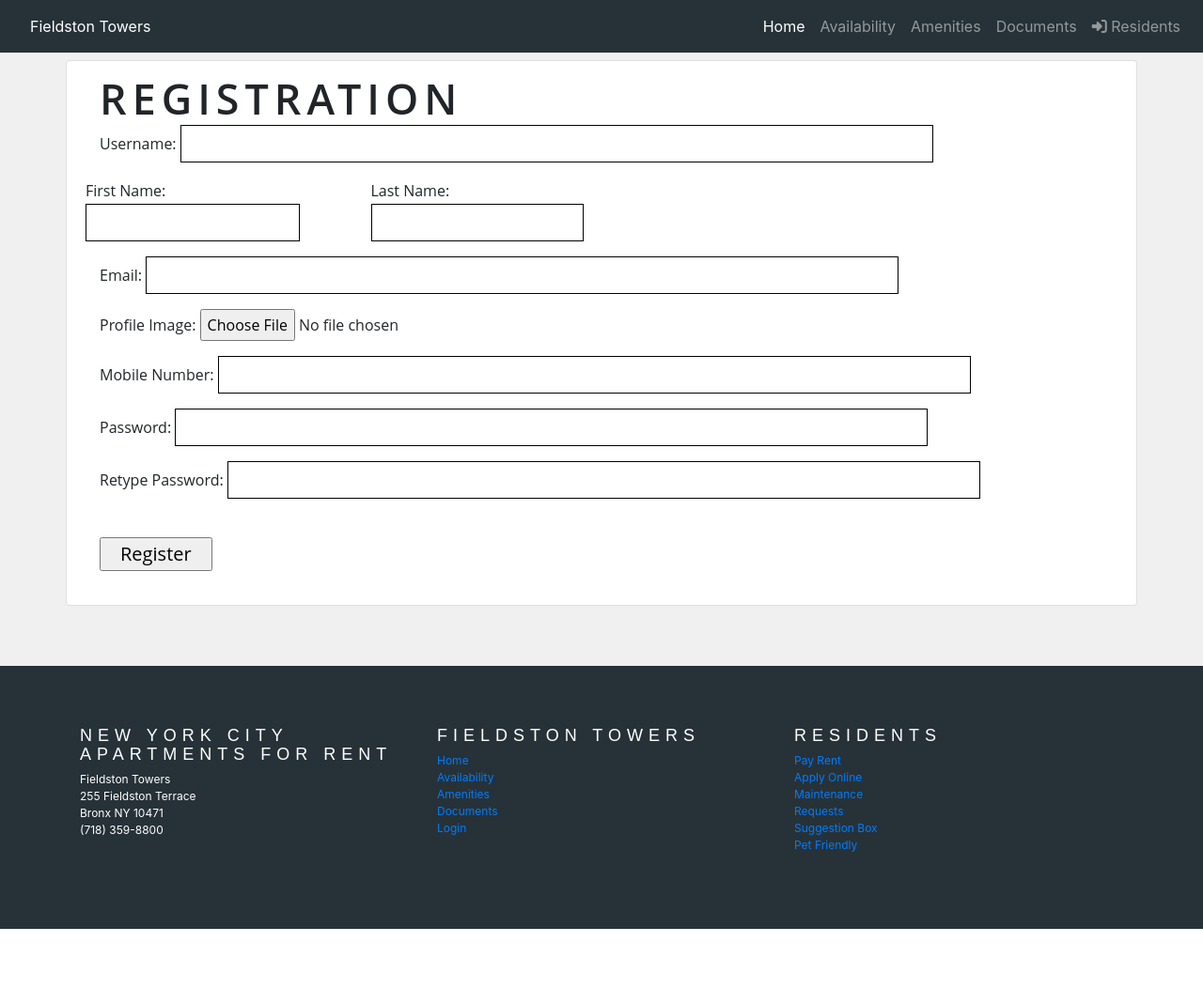
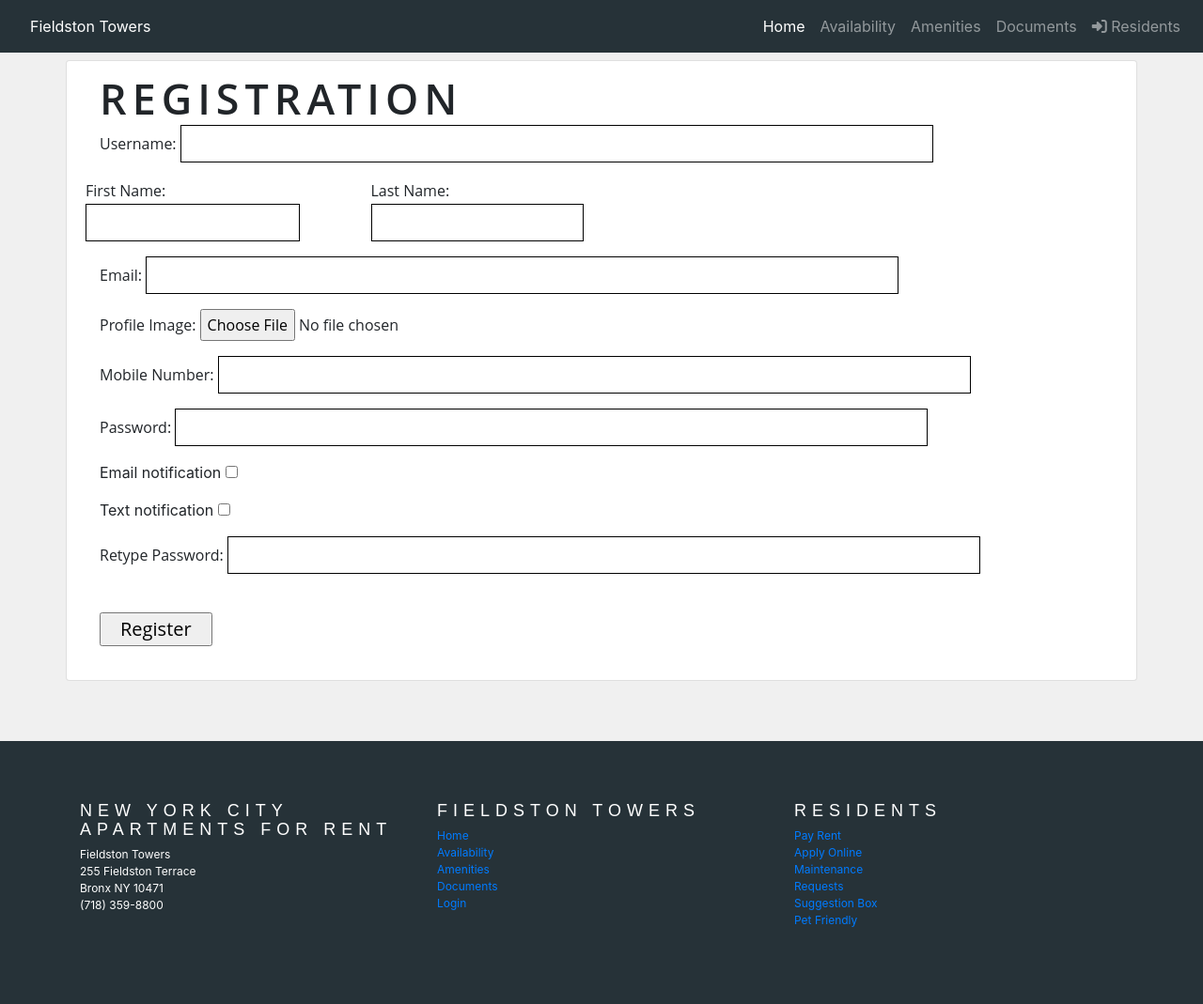
Before and after one commit to Niko2708/FieldstonTerrace, a Flask app: page /registration in a window 1280 px wide. Shown: the whole page at 94% size. Before the commit the page ends 989 px from the top, so only its background shows below. Run offline with Flask 2, Linux system fonts and the light colour scheme; some libraries are stand-ins or nearby versions.

Commit message:
Fix registration page

```diff
--- a/app/forms.py
+++ b/app/forms.py
@@ -19,8 +19,8 @@ class RegistrationForm(FlaskForm):
     email = StringField('Email', validators=[DataRequired(), Email()])
     profile_pic= FileField('Profile Picture', validators=[FileAllowed(['jpg', 'png'])])
     phone = StringField('Phone', validators=[DataRequired()])
-    email_notification = BooleanField('Text Notification')
-    mobile_notification = BooleanField('Mobile Notification')
+    email_notification = BooleanField('Text Notification', default=False)
+    mobile_notification = BooleanField('Mobile Notification', default=False)
     password = PasswordField('Password', validators=[DataRequired()])
     password2 = PasswordField('Repeat Password', validators=[DataRequired(), EqualTo('password')])
     submit = SubmitField('Register')
--- a/app/routes.py
+++ b/app/routes.py
@@ -4,16 +4,10 @@ from app.forms import *
 from flask_login import current_user, login_user, logout_user, login_required
 from app.models import User, Maintenance, Event, CommunityBoard
 from app.email import *
-import os
-from werkzeug.utils import secure_filename
-import smtplib
-from flask_mail import Message
 from app.forms import ResetPasswordForm
-from sendgrid import SendGridAPIClient
-from sendgrid.helpers.mail import Mail
 
 # routes for resident users that login in
-@app.route('/home', methods =['GET','POST'])
+@app.route('/home', methods=['GET', 'POST'])
 @login_required
 def home():
     image_file = url_for('static', filename='profile_pics/default.jpg')
@@ -26,6 +20,7 @@ def home():
     community = CommunityBoard.query.order_by(CommunityBoard.timestamp.desc()).all()
     return render_template('community.html', form=form, community=community, image_file=image_file)
 
+
 @app.route('/user/<username>')
 @login_required
 def user(username):
@@ -34,7 +29,8 @@ def user(username):
     posts = CommunityBoard.query.order_by(CommunityBoard.timestamp.desc()).all()
     return render_template('user.html', user=user, posts=posts, image_file=image_file)
 
-@app.route('/edit_profile', methods = ['GET', 'POST'])
+
+@app.route('/edit_profile', methods=['GET', 'POST'])
 @login_required
 def edit_profile():
     UsernameForm = EditUsernameForm()
@@ -60,7 +56,9 @@ def edit_profile():
         NameForm.firstName.data = current_user.firstName
         NameForm.lastName.data = current_user.lastName
 
-    return render_template('edit_profile.html', PasswordForm=PasswordForm, UsernameForm=UsernameForm, NameForm=NameForm, user=current_user)
+    return render_template('edit_profile.html', PasswordForm=PasswordForm, UsernameForm=UsernameForm, NameForm=NameForm,
+                           user=current_user)
+
 
 @app.route('/logout')
 @login_required
@@ -68,11 +66,13 @@ def logout():
     logout_user()
     return redirect(url_for('index'))
 
+
 @app.route('/events')
 @login_required
 def events():
     events = Event.query.order_by(Event.timestamp.desc())
-    return render_template('events.html',events=events)
+    return render_template('events.html', events=events)
+
 
 @app.route('/documents')
 def documents():
@@ -87,11 +87,13 @@ def get_pdf(filename):
     except FileNotFoundError:
         abort(404)
 
-@app.route('/maintenance', methods=['GET','POST'])
+
+@app.route('/maintenance', methods=['GET', 'POST'])
 @login_required
 def maintenance():
     posts = Maintenance.query.order_by(Maintenance.date.desc())
     return render_template('maintenance.html', posts=posts)
+
 
 @app.route('/maintenance_form', methods=['GET', 'POST'])
 @login_required
@@ -99,24 +101,28 @@ def maintenance_form():
     form = MaintenanceForm()
 
     if form.validate_on_submit():
-        post = Maintenance(title=form.title.data, body=form.body.data, start=form.start_at.data, end=form.end_at.data, date=form.date.data)
+        post = Maintenance(title=form.title.data, body=form.body.data, start=form.start_at.data, end=form.end_at.data,
+                           date=form.date.data)
         db.session.add(post)
         db.session.commit()
         flash('Maintenance Form Successful')
         return redirect(url_for('home'))
     return render_template('maintenance_form.html', title='Maintenance Report', form=form)
 
+
 @app.route('/event_form', methods=['GET', 'POST'])
 @login_required
 def event_form():
     form = EventForm()
     if form.validate_on_submit():
-        event = Event(title=form.title.data, body=form.body.data, dateOfEvent=form.dateOfEvent.data, start=form.start_at.data, end=form.end_at.data)
+        event = Event(title=form.title.data, body=form.body.data, dateOfEvent=form.dateOfEvent.data,
+                      start=form.start_at.data, end=form.end_at.data)
         db.session.add(event)
         db.session.commit()
         flash('Maintenance Form Successful')
         return redirect(url_for('home'))
     return render_template('event_form.html', form=form)
+
 
 # routes for non resident users
 @app.route('/')
@@ -144,24 +150,26 @@ def login():
         user = User.query.filter_by(username=form.username.data).first()
         if user is None:
             error = 'There is no user with that username'
-            return render_template('login.html', error = error, form = form)
+            return render_template('login.html', error=error, form=form)
         elif not user.check_password(form.password.data):
             error = 'Wrong password. Try again or click Forgot password to reset it'
-            return render_template('login.html', error = error, form=form)
+            return render_template('login.html', error=error, form=form)
         else:
             login_user(user, remember=form.remember_me.data)
             return redirect(url_for('home'))
     return render_template('login.html', form=form)
+
 
 @app.route('/registration_request', methods=['GET', 'POST'])
 def registration_request():
     if current_user.is_authenticated:
         return redirect(url_for('index'))
 
-    email='nikocolon94@gmail.com'
+    email = 'nikocolon94@gmail.com'
     send_user_registeration_email(email)
     flash('Check your email for the instructions to register as a user')
     return redirect(url_for('login'))
+
 
 @app.route('/registration', methods=['GET', 'POST'])
 def registration():
@@ -169,14 +177,19 @@ def registration():
         return redirect(url_for('index'))
 
     form = RegistrationForm()
+
     if form.validate_on_submit():
-        user = User(username=form.username.data, first_name=form.firstName.data, last_name=form.lastName.data,
-                    email=form.email.data, phoneNumber=form.phone.data, email_notification=form.email_notification.data, test_notification=form.mobile_notification.data)
+        user = User(username=form.username.data, first_name=form.first_name.data, last_name = form.last_name.data,
+                    phone_number = form.phone.data, email=form.email.data, profile_img=form.profile_pic.data,
+                    email_notification=form.email_notification.data, test_notification=form.mobile_notification.data)
         user.set_password(form.password.data)
+
         db.session.add(user)
         db.session.commit()
-        flash('Congratulations, you are now a registered user!')
         return redirect(url_for('login'))
+    else:
+        print(form.errors)
+
     return render_template('register.html', form=form)
 
 @app.route('/reset_password_request', methods=['GET', 'POST'])
@@ -189,12 +202,13 @@ def reset_password_request():
         recipent = form.email.data
 
         if user:
-            send_password_reset_email(user,recipent)
+            send_password_reset_email(user, recipent)
         else:
             send_unknow_user_email(recipent)
 
-        return render_template('reset_password_confirmation.html',email=recipent)
+        return render_template('reset_password_confirmation.html', email=recipent)
     return render_template('reset_password_request.html', title='Reset Password', form=form)
+
 
 @app.route('/reset_password/<token>', methods=['GET', 'POST'])
 def reset_password(token):
@@ -208,17 +222,20 @@ def reset_password(token):
         user.set_password(form.password.data)
         db.session.commit()
         flash('Your password has been reset.')
-        send_password_change_confirmation(user,user.email)
+        send_password_change_confirmation(user, user.email)
         return redirect(url_for('login'))
     return render_template('reset_password.html', form=form)
+
 
 @app.errorhandler(404)
 def not_found_error(error):
     return render_template('404.html'), 404
 
+
 @app.errorhandler(500)
 def internal_error(error):
     return render_template('500.html'), 500
 
+
 if __name__ == '__main__':
     app.run()
--- a/app/templates/register.html
+++ b/app/templates/register.html
@@ -9,7 +9,7 @@
 {% block content %}
 <main class="background-grey">
     <div class="container topSpace">
-        <form action="" method="post">
+        <form action="" method="POST">
             {{ form.hidden_tag() }}
             <div class="card container">
                 <div class="card-body">
@@ -23,6 +23,8 @@
                     <p class="textStyles">Profile Image: {{form.profile_pic()}}</p>
                     <p class="textStyles">Mobile Number: {{ form.phone(class="single-line") }}</p>
                     <p class="textStyles">Password: {{ form.password(class="single-line") }}</p>
+                    <p>Email notification {{form.email_notification() }}</p>
+                    <p>Text notification {{form.mobile_notification() }}</p>
                     <p class="textStyles">Retype Password: {{ form.password2(class="single-line") }}</p>
 
                     <p>{{ form.submit(class = 'buttonStyle') }}</p>
```
Also changed, not shown: app.db.
